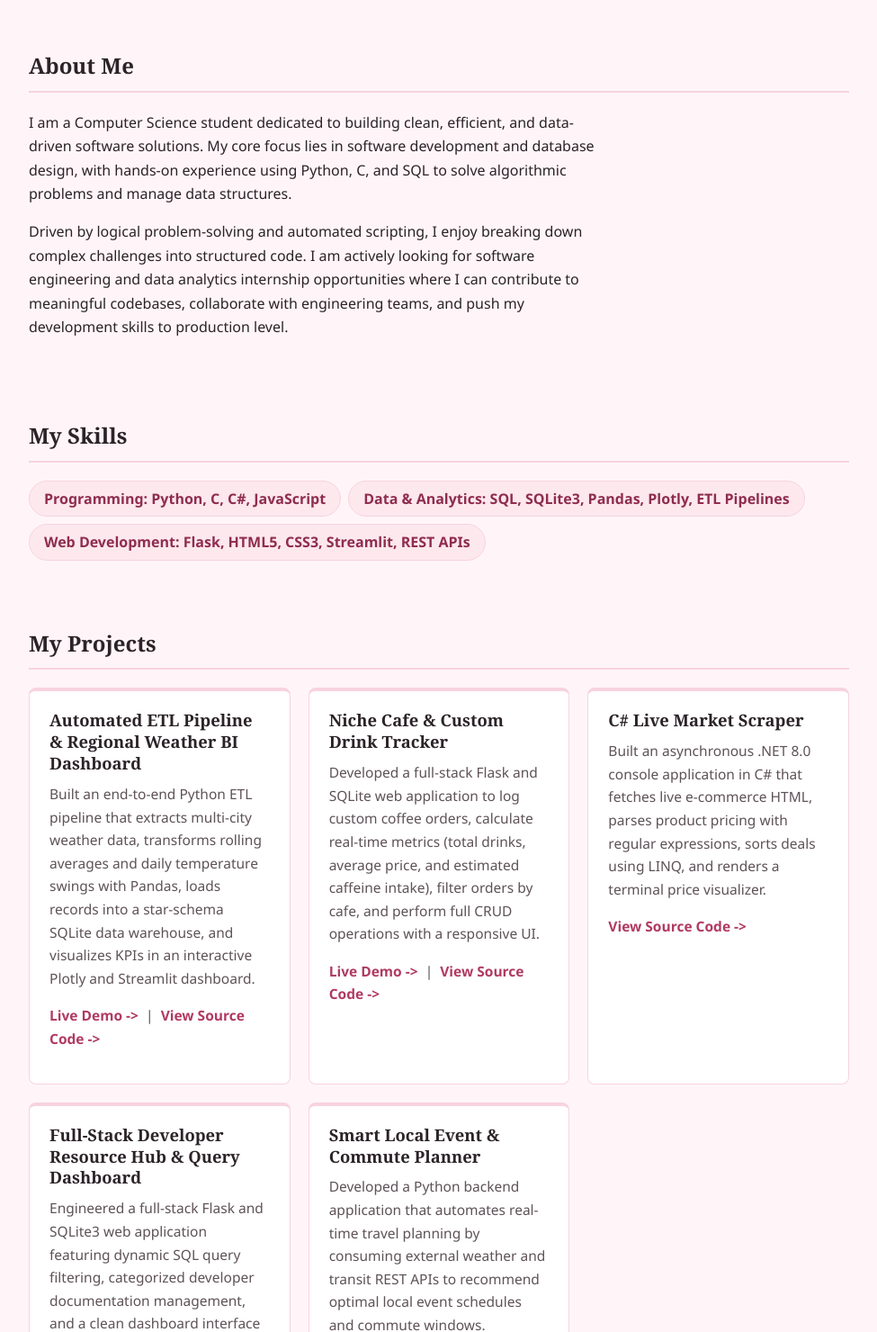
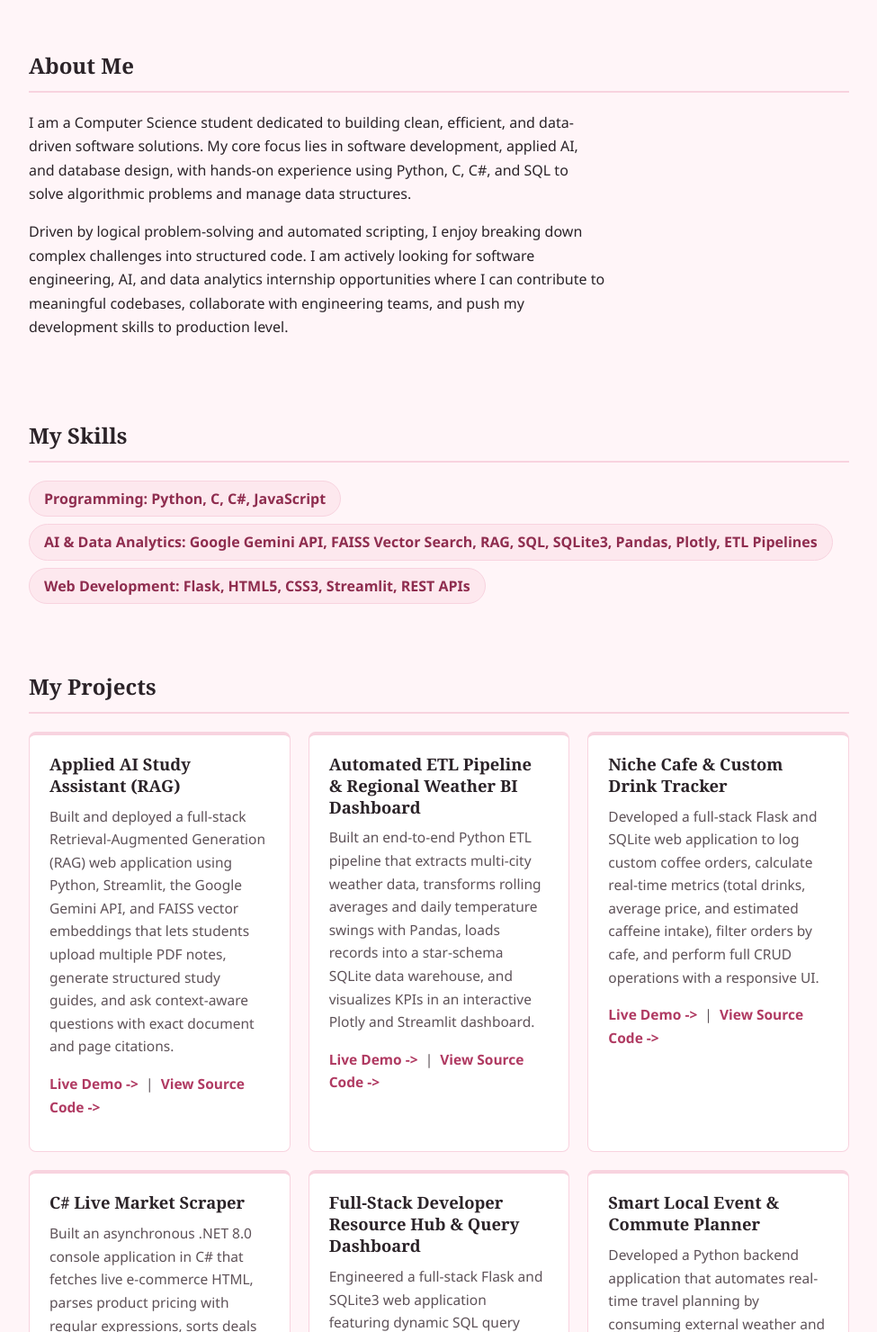
Before and after one commit to turkiaemhimed-spec/my-portfolio, a plain HTML site: page index.html in a window 1280 px wide. Shown: the part 346-1826 px from the top of the page at 90% size, without its empty margins (152-1127 px from the left). Drawn offline with Linux system fonts and the light colour scheme.

Commit message:
Add files via upload

```diff
--- a/index.html
+++ b/index.html
@@ -18,10 +18,10 @@
         <section id="about">
             <h2>About Me</h2>
             <p>
-                I am a Computer Science student dedicated to building clean, efficient, and data-driven software solutions. My core focus lies in software development and database design, with hands-on experience using Python, C, and SQL to solve algorithmic problems and manage data structures.
+                I am a Computer Science student dedicated to building clean, efficient, and data-driven software solutions. My core focus lies in software development, applied AI, and database design, with hands-on experience using Python, C, C#, and SQL to solve algorithmic problems and manage data structures.
             </p>
             <p>
-                Driven by logical problem-solving and automated scripting, I enjoy breaking down complex challenges into structured code. I am actively looking for software engineering and data analytics internship opportunities where I can contribute to meaningful codebases, collaborate with engineering teams, and push my development skills to production level.
+                Driven by logical problem-solving and automated scripting, I enjoy breaking down complex challenges into structured code. I am actively looking for software engineering, AI, and data analytics internship opportunities where I can contribute to meaningful codebases, collaborate with engineering teams, and push my development skills to production level.
             </p>
         </section>
 
@@ -29,13 +29,29 @@
             <h2>My Skills</h2>
             <ul>
                 <li><strong>Programming:</strong> Python, C, C#, JavaScript</li>
-                <li><strong>Data &amp; Analytics:</strong> SQL, SQLite3, Pandas, Plotly, ETL Pipelines</li>
+                <li><strong>AI &amp; Data Analytics:</strong> Google Gemini API, FAISS Vector Search, RAG, SQL, SQLite3, Pandas, Plotly, ETL Pipelines</li>
                 <li><strong>Web Development:</strong> Flask, HTML5, CSS3, Streamlit, REST APIs</li>
             </ul>
         </section>
 
         <section id="projects">
             <h2>My Projects</h2>
+
+            <div class="project-card">
+                <h3>Applied AI Study Assistant (RAG)</h3>
+                <p>
+                    Built and deployed a full-stack Retrieval-Augmented Generation (RAG) web application using Python, Streamlit, the Google Gemini API, and FAISS vector embeddings that lets students upload multiple PDF notes, generate structured study guides, and ask context-aware questions with exact document and page citations.
+                </p>
+                <p>
+                    <a href="https://turkia-ai-assistant.streamlit.app" target="_blank" rel="noopener noreferrer">
+                        Live Demo -&gt;
+                    </a>
+                    &nbsp;|&nbsp;
+                    <a href="https://github.com" target="_blank" rel="noopener noreferrer">
+                        View Source Code -&gt;
+                    </a>
+                </p>
+            </div>
 
             <div class="project-card">
                 <h3>Automated ETL Pipeline &amp; Regional Weather BI Dashboard</h3>
@@ -75,7 +91,7 @@
                     Built an asynchronous .NET 8.0 console application in C# that fetches live e-commerce HTML, parses product pricing with regular expressions, sorts deals using LINQ, and renders a terminal price visualizer.
                 </p>
                 <p>
-                    <a href="https://github.com/turkiaemhimed-spec" target="_blank" rel="noopener noreferrer">
+                    <a href="https://github.com" target="_blank" rel="noopener noreferrer">
                         View Source Code -&gt;
                     </a>
                 </p>
@@ -87,7 +103,7 @@
                     Engineered a full-stack Flask and SQLite3 web application featuring dynamic SQL query filtering, categorized developer documentation management, and a clean dashboard interface for organizing technical resources.
                 </p>
                 <p>
-                    <a href="https://github.com/turkiaemhimed-spec" target="_blank" rel="noopener noreferrer">
+                    <a href="https://github.com" target="_blank" rel="noopener noreferrer">
                         View Source Code -&gt;
                     </a>
                 </p>
@@ -99,7 +115,7 @@
                     Developed a Python backend application that automates real-time travel planning by consuming external weather and transit REST APIs to recommend optimal local event schedules and commute windows.
                 </p>
                 <p>
-                    <a href="https://github.com/turkiaemhimed-spec" target="_blank" rel="noopener noreferrer">
+                    <a href="https://github.com" target="_blank" rel="noopener noreferrer">
                         View Source Code -&gt;
                     </a>
                 </p>
```
